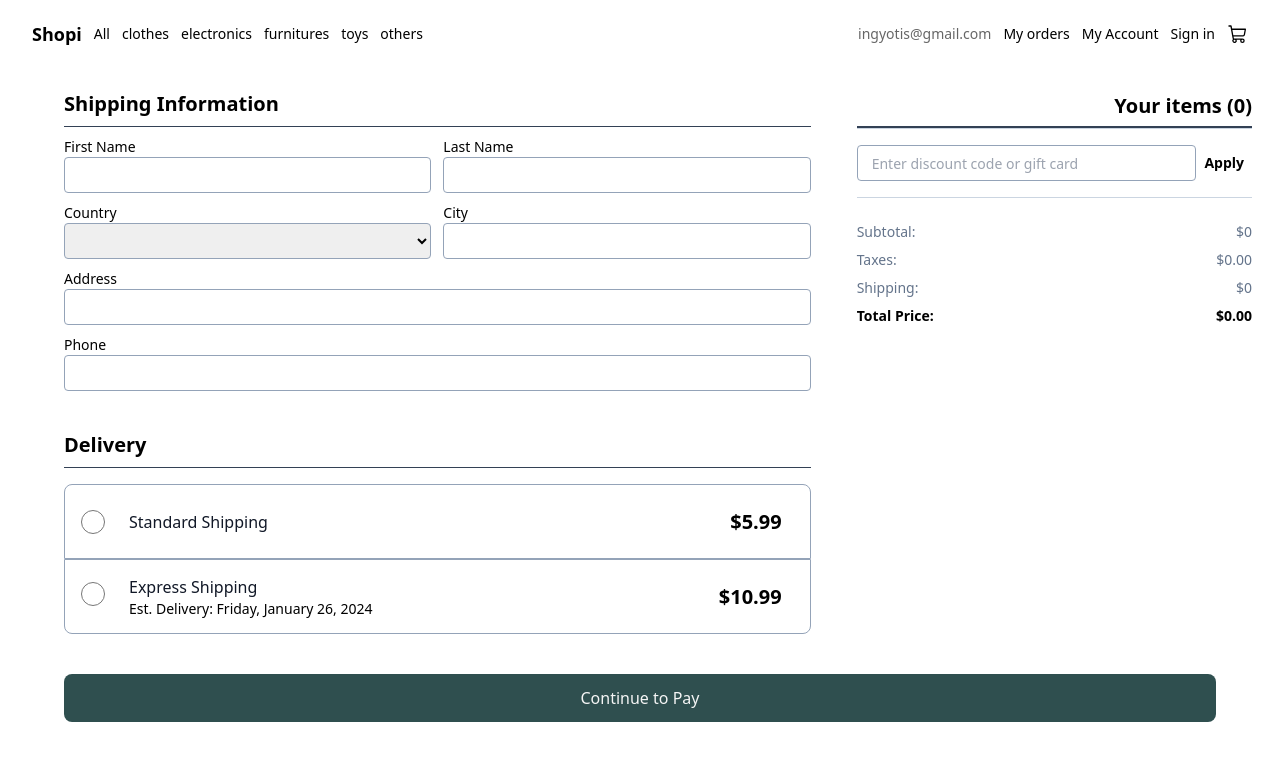
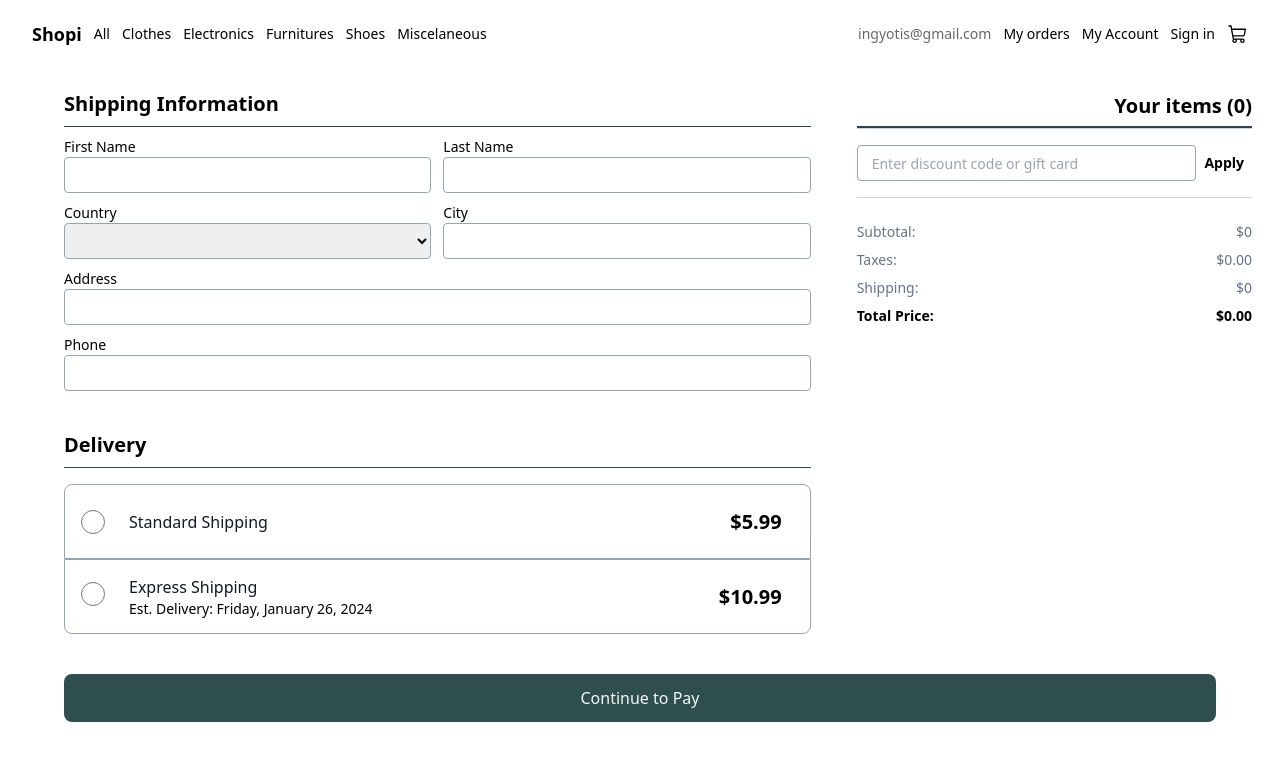
Before and after one commit to Yotis56/Shopi, a React (Vite) app: page /checkout in a window 1280 px wide. Shown: the top 760 px of the page. Built offline with nearby package versions, Linux system fonts and the light colour scheme.

Commit message:
Se modifica el componente Home para filtrar por Title y Category

```diff
--- a/src/Pages/App/App.tsx
+++ b/src/Pages/App/App.tsx
@@ -16,6 +16,7 @@ const App = createBrowserRouter(
   createRoutesFromElements(
     <Route element={<Layout />}>
       <Route path='/' element={<Home />} />
+      <Route path='/:category' element={<Home />} />
       <Route path='/checkout' element={ <Checkout />}/>
       <Route path='/my-account' element={ <MyAccount />}/>
       <Route path='/my-order' element={ <MyOrder />}/>
--- a/src/Pages/Checkout/index.tsx
+++ b/src/Pages/Checkout/index.tsx
@@ -41,7 +41,7 @@ const Checkout = () => {
         }])
         setShoppingCart([])
         setViewCart(false)
-        navigate("/")
+        navigate("/my-order/last")
     }
 
     return (
--- a/src/Pages/Home/index.tsx
+++ b/src/Pages/Home/index.tsx
@@ -1,33 +1,79 @@
 import { useEffect, useState } from 'react'
+import { GoSearch } from "react-icons/go";
+
 import { Card } from '../../components/Card'
 import { Product } from '../../models/Product.model'
 import { ProductsDetails } from '../../components/ProductDetails'
 import { Modal } from '../../components/Modal'
 import { useApplicationContext } from '../../Context'
 import { CheckoutSideMenu } from '../../components/CheckoutSideMenu'
+import { IconContext } from 'react-icons';
+import { useParams } from 'react-router-dom';
+import { Categories } from '../../models/Category.model';
 
 
 const Home = () => {
     const [data, setData] = useState<Product[]>([])
     const [viewModal, setViewModal] = useState<boolean>(false)
+    const [search, setSearch] = useState<string>('')
     const { setViewCart } = useApplicationContext()
+    const params = useParams()
+    let  categoryId: number | undefined
+    if (!params.category) {
+        categoryId = 0
+    } else {
+        categoryId = Categories[params.category as keyof typeof Categories]
+    }
+
+    const getDataFromApi = async (url: string) => {
+        const rawData = await fetch(url)
+        const jsonData: Product[] = await rawData.json()
+        setData(jsonData)
+    }
 
     useEffect(  () => {
-        const retrieveData = async() => {
-            const rawData = await fetch('https://api.escuelajs.co/api/v1/products?offset=0&limit=20')
-            const jsonData: Product[] = await rawData.json()
-            setData(jsonData)
+        getDataFromApi('https://api.escuelajs.co/api/v1/products?offset=0&limit=20')
+    }, [])
+
+    useEffect( () => {
+        if (categoryId !== undefined) {
+            if (categoryId === 0) {
+                getDataFromApi('https://api.escuelajs.co/api/v1/products?offset=0&limit=20')
+            } else {
+                getDataFromApi(`https://api.escuelajs.co/api/v1/products/?categoryId=${categoryId}&offset=0&limit=20`)
+            }
         }
-        retrieveData()
-    }, [])
+    }, [categoryId])
+
+    const handleInputChange = (event: React.ChangeEvent<HTMLInputElement> ) => {
+        const value = event.target.value
+        setSearch(value)
+    }
+    const handleEnterPress = (event: React.KeyboardEvent<HTMLInputElement>) => {
+        if (event.key === 'Enter') {
+            submitSearch()
+        }
+    }
+    const submitSearch = ( ) => {
+        getDataFromApi(`https://api.escuelajs.co/api/v1/products/?title=${search}&offset=0&limit=20`)
+    }
 
     return (
         <>
-            <div className='grid gap-4 grid-cols-4 w-full max-w-screen-lg mx-auto my-20'>
+            <div className="w-full flex justify-center">
+                <input type="text" placeholder='Search...' className='rounded-lg border border-slate-400 w-2/5 p-3 mb-2 focus:outline-none' value={search} onChange={ handleInputChange} onKeyDown={handleEnterPress }/>
+                <IconContext.Provider value={{ 'size': '25px', 'color': '#aeacac'}}>
+                    <GoSearch className='relative right-[35px] top-[11px] cursor-pointer' onClick={submitSearch}/>
+                </IconContext.Provider>
+            </div>
+            <div className='grid gap-4 grid-cols-4 w-full max-w-screen-lg mx-auto my-10'>
                 {
+                    data.length > 0 ?
                     data?.map( item => (
                         <Card key={item.id} product={item} setViewModal={setViewModal}/>
                     ))
+                    :
+                    <p>No products were found</p>
                 }
             </div>
             <Modal setCloseModal={setViewCart} isShoppingCart={true}>
--- a/src/Pages/MyOrder/index.tsx
+++ b/src/Pages/MyOrder/index.tsx
@@ -7,7 +7,8 @@ const MyOrder = () => {
     const params = useParams()
     const id = params.id ?? ''
 
-    const order = orders.find( item => item.orderNumber === parseInt(id))
+    const order = id === 'last' ? orders.slice(-1)[0] : orders.find( item => item.orderNumber === parseInt(id))
+
 
     return (
         <>
@@ -21,14 +22,3 @@ const MyOrder = () => {
 }
 
 export { MyOrder }
-
-/* orderid es number (creo, revisar) pero params.id es string. Si no logro la conversión de ambos a number, podría convertir orderId a string. O comparar con doble ==
-
-La idea sería tenr un encabezado con: ´Número de pedido, Fecha del pedido y tal vez el estado
-luego una tabla con: Foto del producto, información del producto (product title, no podría poner más), cantidad, precio y total de ese producto.
-Luego una tabla con el detalle del envío. Nombre, teléfono, dirección, ciudad, país y demás,
-Por último un resumen del pedido con el subtotal, los taxes, el precio del envío y el valor total.
-
-
-
-*/
--- a/src/components/Navbar/index.tsx
+++ b/src/components/Navbar/index.tsx
@@ -16,29 +16,29 @@ const NavBar = () => {
         },
         {
             to: '/clothes',
-            text: 'clothes',
+            text: 'Clothes',
             className: ''
         },
         {
             to: '/electronics',
-            text: 'electronics',
+            text: 'Electronics',
             className: ''
         },
         {
             to: '/furnitures',
-            text: 'furnitures',
+            text: 'Furnitures',
             className: ''
         },
         {
-            to: '/toys',
-            text: 'toys',
+            to: '/shoes',
+            text: 'Shoes',
             className: ''
         },
         {
-            to: '/others',
-            text: 'others',
+            to: '/miscelaneous',
+            text: 'Miscelaneous',
             className: ''
-        },
+        }
     ]
     const menu2: NavbarLinkModel[] = [
         {
--- a/src/models/Category.model.ts
+++ b/src/models/Category.model.ts
@@ -3,3 +3,11 @@ export interface Category {
     name: string;
     image: string;
 }
+
+export enum Categories {
+    clothes = 1,
+    electronics = 2,
+    furnitures = 3,
+    shoes = 4,
+    miscelaneous = 5,
+}
```
